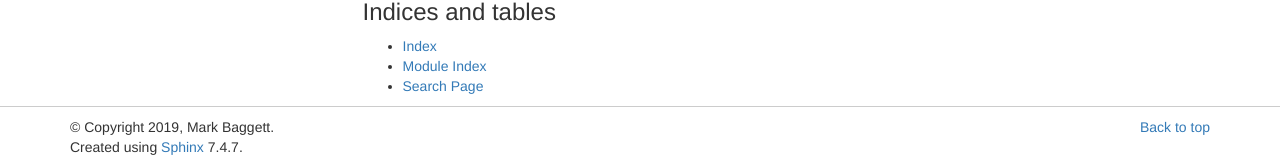
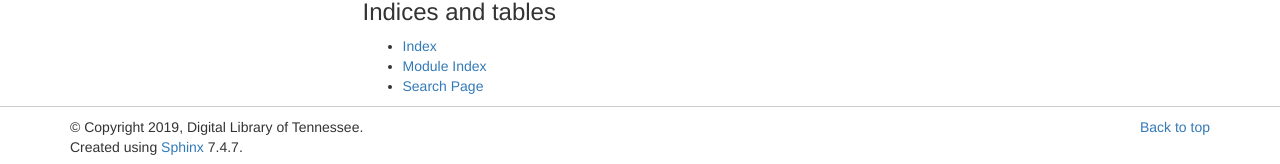
Before and after one commit to DigitalLibraryofTennessee/dltn_docs_generator, a Sphinx documentation site: the page built from docs/index.rst, in a window 1280 px wide and 900 px high, scrolled down 815 px. Shown: the part 733-897 px from the top of the window. Built offline with Sphinx 7.4.7, drawn with Linux system fonts in a browser that asks for light colours; pages that are not in the unit, such as notebooks, are missing from menus.

Commit message:
Change copyright statement.

```diff
--- a/docs/conf.py
+++ b/docs/conf.py
@@ -23,7 +23,7 @@ sys.path.insert(0, os.path.abspath(".."))
 # -- Project information -----------------------------------------------------
 
 project = 'dltn_docs_generator'
-copyright = '2019, Mark Baggett'
+copyright = '2019, Digital Library of Tennessee'
 author = 'Mark Baggett'
 
 # The short X.Y version
```
